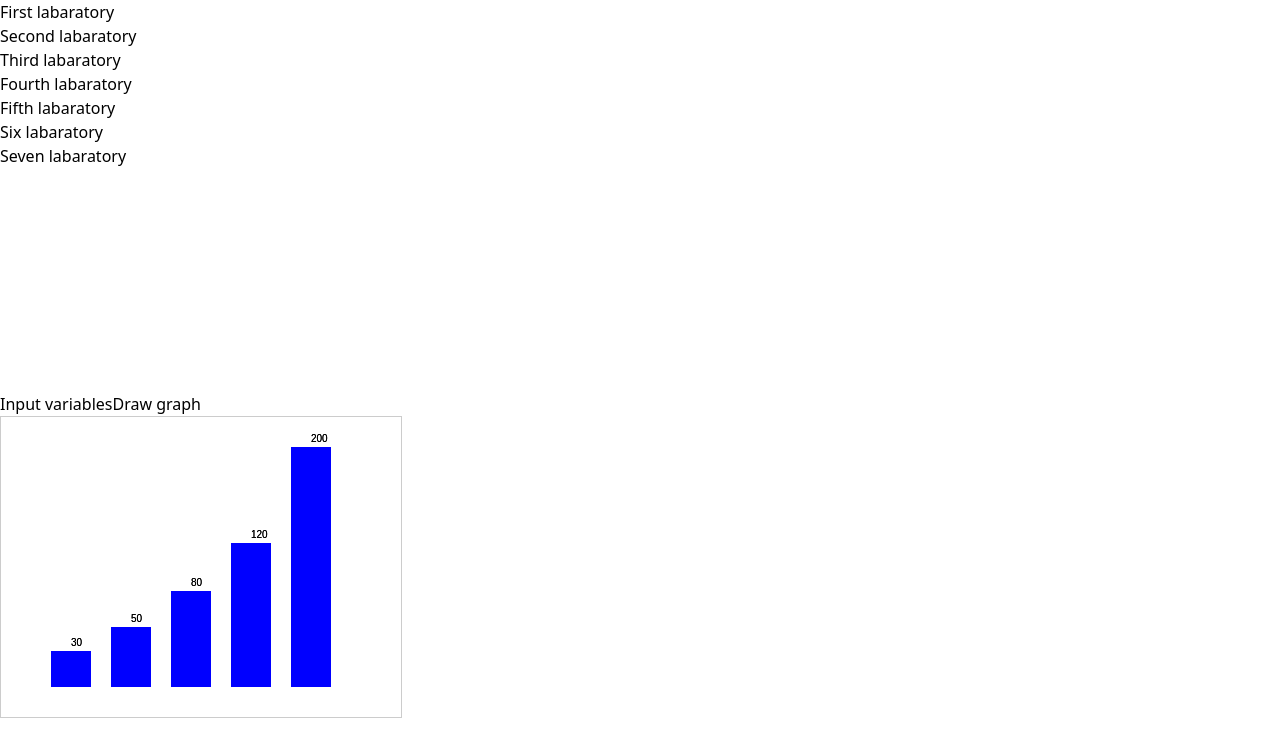
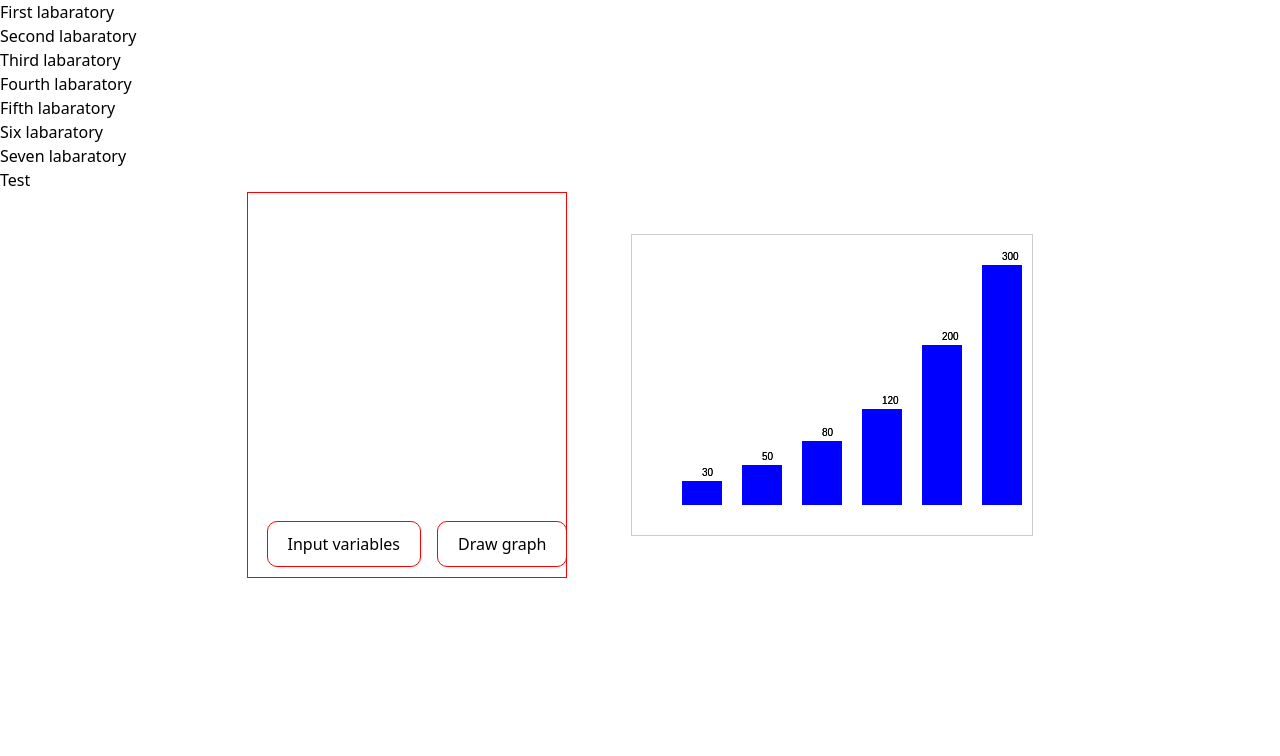
Before and after one commit to Unstate/ispu-web-laboratory-work, a React (Vite) app: page /six in a window 1280 px wide. Shown: the top 756 px of the page. Built offline with nearby package versions, Linux system fonts and the light colour scheme.

Commit message:
#change styles

```diff
--- /dev/null
+++ b/src/components/BarChart.tsx
@@ -0,0 +1,55 @@
+import {useEffect, useRef} from "react";
+
+const BarChart = () => {
+    const canvasRef = useRef(null);
+
+    useEffect(() => {
+        const canvas = canvasRef.current;
+
+        if (!canvas) {
+            console.error("Canvas element not found.");
+            return;
+        }
+        //@ts-ignore
+        const ctx = canvas.getContext('2d');
+
+        // Данные для диаграммы (придуманные)
+        const data = [30, 50, 80, 120, 200,300];
+
+        // Размеры канваса
+        //@ts-ignore
+        const canvasHeight = canvas.height;
+
+        // Максимальное значение данных для нормализации
+        const maxDataValue = Math.max(...data);
+
+        // Ширина и отступ столбцов
+        const barWidth = 40;
+        const barMargin = 20;
+
+        // Начальные координаты для первого столбца
+        let x = 50;
+        let y = canvasHeight - 30;
+
+        // Рисование столбчатой диаграммы
+        data.forEach(value => {
+            // Нормализация значения относительно максимального значения
+            const normalizedValue = (value / maxDataValue) * (canvasHeight - 60);
+
+            // Рисование столбца
+            ctx.fillStyle = 'blue';
+            ctx.fillRect(x, y - normalizedValue, barWidth, normalizedValue);
+
+            // Рисование значения над столбцом
+            ctx.fillStyle = 'black';
+            ctx.fillText(value.toString(), x + barWidth / 2, y - normalizedValue - 5);
+
+            // Переход к следующему столбцу
+            x += barWidth + barMargin;
+        });
+    }, []);
+
+    return <canvas ref={canvasRef} width={400} height={300} style={{ border: '1px solid #ccc' }} />;
+};
+
+export default BarChart;
--- a/src/constants/routes.ts
+++ b/src/constants/routes.ts
@@ -7,6 +7,7 @@ import {
   SixLab,
   ThirdLab,
 } from "../pages";
+import Test from "../pages/Test";
 
 interface IRoutes {
   path: string;
@@ -60,4 +61,10 @@ export const routes: IRoutes[] = [
     element: SevenLab,
     color: 'bg-[#181513] text-white'
   },
+  {
+    path: "/test",
+    title: "Test",
+    element: Test,
+    color: 'bg-[#181513] text-white'
+  },
 ];
--- a/src/index.css
+++ b/src/index.css
@@ -22,8 +22,8 @@
   @apply rounded-[10px] bg-gray-300;
 }
 
+::-webkit-scrollbar {
 /* скрол полоска */
-::-webkit-scrollbar {
   @apply w-[6px];
 }
 
--- a/src/pages/SixLab.tsx
+++ b/src/pages/SixLab.tsx
@@ -1,58 +1,8 @@
-import { useEffect, useRef, useState } from "react";
+import { useRef, useState } from "react";
+import styles from '../styles/SixLab.module.scss'
+import BarChart from "../components/BarChart.tsx";
 
-const BarChart = () => {
-  const canvasRef = useRef(null);
 
-  useEffect(() => {
-    const canvas = canvasRef.current;
-
-    if (!canvas) {
-      console.error("Canvas element not found.");
-      return;
-    }
-
-    //@ts-ignore
-    const ctx = canvas.getContext('2d');
-
-    // Данные для диаграммы (придуманные)
-    const data = [30, 50, 80, 120, 200];
-
-    // Размеры канваса
-    //@ts-ignore
-    const canvasWidth = canvas.width;
-    const canvasHeight = canvas.height;
-
-    // Максимальное значение данных для нормализации
-    const maxDataValue = Math.max(...data);
-
-    // Ширина и отступ столбцов
-    const barWidth = 40;
-    const barMargin = 20;
-
-    // Начальные координаты для первого столбца
-    let x = 50;
-    let y = canvasHeight - 30;
-
-    // Рисование столбчатой диаграммы
-    data.forEach(value => {
-      // Нормализация значения относительно максимального значения
-      const normalizedValue = (value / maxDataValue) * (canvasHeight - 60);
-
-      // Рисование столбца
-      ctx.fillStyle = 'blue';
-      ctx.fillRect(x, y - normalizedValue, barWidth, normalizedValue);
-
-      // Рисование значения над столбцом
-      ctx.fillStyle = 'black';
-      ctx.fillText(value.toString(), x + barWidth / 2, y - normalizedValue - 5);
-
-      // Переход к следующему столбцу
-      x += barWidth + barMargin;
-    });
-  }, []);
-
-  return <canvas ref={canvasRef} width={400} height={300} style={{ border: '1px solid #ccc' }} />;
-};
 
 const SixLab = () => {
   const canvasRef = useRef<HTMLCanvasElement | null>(null);
@@ -128,19 +78,20 @@ const SixLab = () => {
     setInputs({ ...inputs, [id]: value });
   };
   return (
-    <div>
-      <canvas ref={canvasRef} id="my1s" width="200" height="200"></canvas>
-      <br />
-      <div className="flex gap-10">
-        <input type="button" value="Input variables" onClick={showForm} />
-        <input type="button" value="Draw graph" onClick={drawGraph} />
+    <div className={styles.wrapper}>
+      <div className={styles.wrapper_graphContainer}>
+        <canvas className={styles.wrapper_graphContainer_graph} ref={canvasRef} id="my1s" width="200" height="200"></canvas>
+        <div className={styles.wrapper_graphContainer_btnsContainer}>
+          <input className={styles.wrapper_graphContainer_btnsContainer_btn} type="button" value="Input variables" onClick={showForm}/>
+          <input className={styles.wrapper_graphContainer_btnsContainer_btn} type="button" value="Draw graph" onClick={drawGraph}/>
+        </div>
       </div>
       {inputs.showForm && (
           <div>
             <p>
               <label>
                 X1:{" "}
-              <input id="x1" value={inputs.x1} onChange={handleInputChange} />
+                <input id="x1" value={inputs.x1} onChange={handleInputChange}/>
               </label>
             </p>
             <p>
--- /dev/null
+++ b/src/pages/Test.tsx
@@ -0,0 +1,47 @@
+import styles from '../styles/test.module.scss'
+
+const Test = () => {
+  return (
+    <main className={styles.wrapper}>
+        <section className={styles.products}>
+            <div className={styles.products_item}>
+                <div className={styles.products_item_section}></div>
+                <div className={styles.products_item_section}></div>
+                <div className={styles.products_item_section}></div>
+            </div>
+            <div className={styles.products_item}>
+                <div className={styles.products_item_section}></div>
+                <div className={styles.products_item_section}></div>
+                <div className={styles.products_item_section}></div>
+            </div>
+            <div className={styles.products_item}>
+                <div className={styles.products_item_section}></div>
+                <div className={styles.products_item_section}></div>
+                <div className={styles.products_item_section}></div>
+            </div>
+            <div className={styles.products_item}>
+                <div className={styles.products_item_section}></div>
+                <div className={styles.products_item_section}></div>
+                <div className={styles.products_item_section}></div>
+            </div>
+            <div className={styles.products_item}>
+                <div className={styles.products_item_section}></div>
+                <div className={styles.products_item_section}></div>
+                <div className={styles.products_item_section}></div>
+            </div>
+            <div className={styles.products_item}>
+                <div className={styles.products_item_section}></div>
+                <div className={styles.products_item_section}></div>
+                <div className={styles.products_item_section}></div>
+            </div>
+            <div className={styles.products_item}>
+                <div className={styles.products_item_section}></div>
+                <div className={styles.products_item_section}></div>
+                <div className={styles.products_item_section}></div>
+            </div>
+        </section>
+    </main>
+  )
+}
+
+export default Test
--- /dev/null
+++ b/src/styles/SixLab.module.scss
@@ -0,0 +1,38 @@
+.wrapper {
+  width: 100%;
+  display: flex;
+  justify-content: center;
+  align-items: center;
+  gap: 4rem;
+
+  &_graphContainer {
+    border: 1px solid red;
+    width: 25%;
+
+    &_graph {
+      width: 100%;
+    }
+
+    &_btnsContainer {
+      display: flex;
+      gap:1rem;
+      width: 100%;
+      justify-content: center;
+      margin: 10px;
+
+      &_btn {
+        cursor: pointer;
+        border:1px solid red;
+        border-radius: 10px;
+        color:#000000;
+        transition: background-color 0.2s ease-out;
+        padding:10px 20px;
+
+        &:hover {
+          color: #fff;
+          background: red;
+        }
+      }
+    }
+  }
+}
--- /dev/null
+++ b/src/styles/test.module.scss
@@ -0,0 +1,28 @@
+.wrapper {
+    padding: 20px;
+    width: 100%;
+
+    .products {
+        background:teal;
+        width: 100%;
+        height:100%;
+        display:grid;
+        grid-template-columns: repeat(4, 1fr);
+        grid-template-rows: auto;
+        gap: 20px;
+
+        &_item {
+            background:yellow;
+            display:grid;
+            grid-template-columns: 1fr;
+            grid-template-rows: 3fr 2fr 1fr;
+            gap: 20px;
+            padding: 5%;
+
+            &_section  {
+                background:gray;
+            }
+        }
+    }
+
+}
```
Lines whose indentation alone changed are shown as unchanged.
